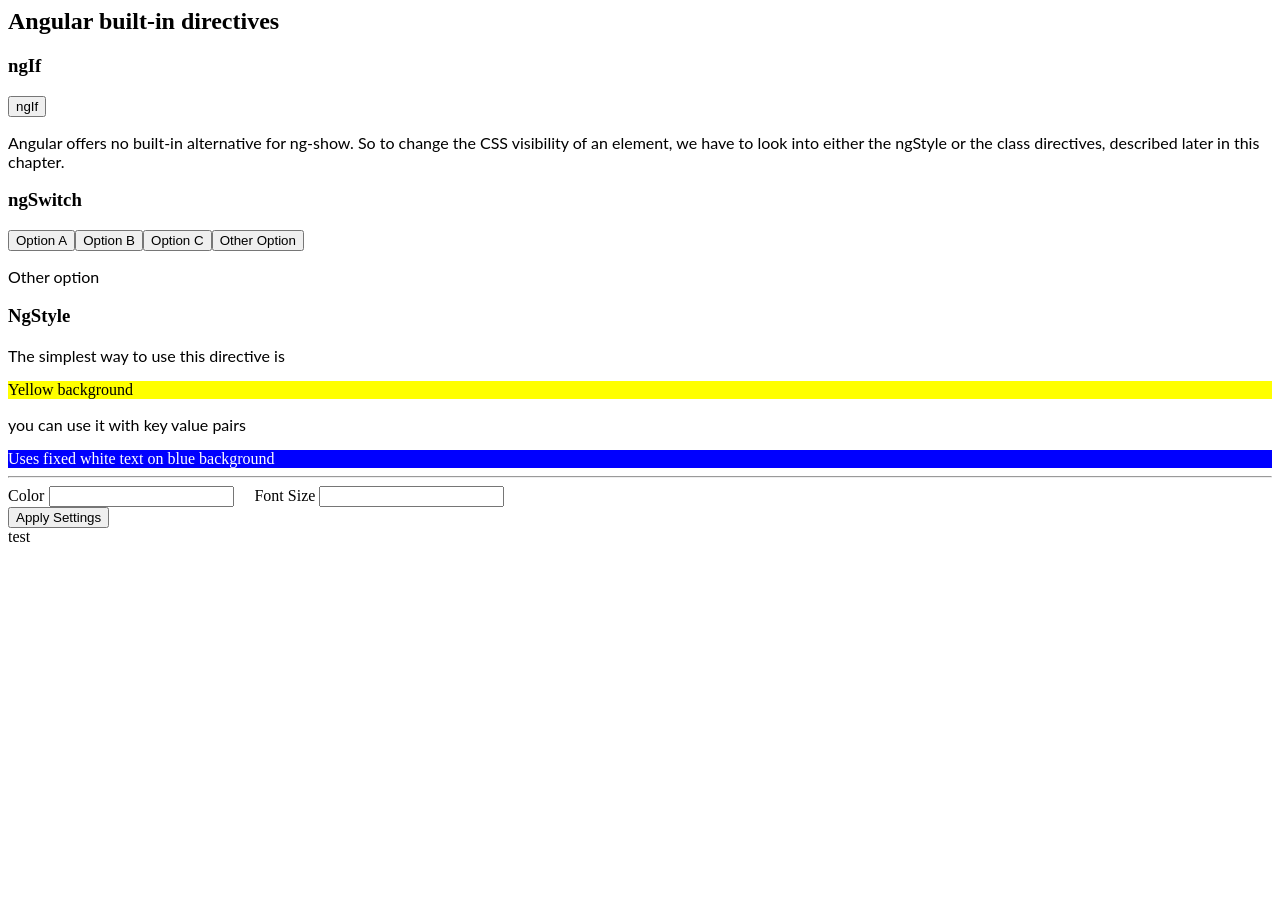
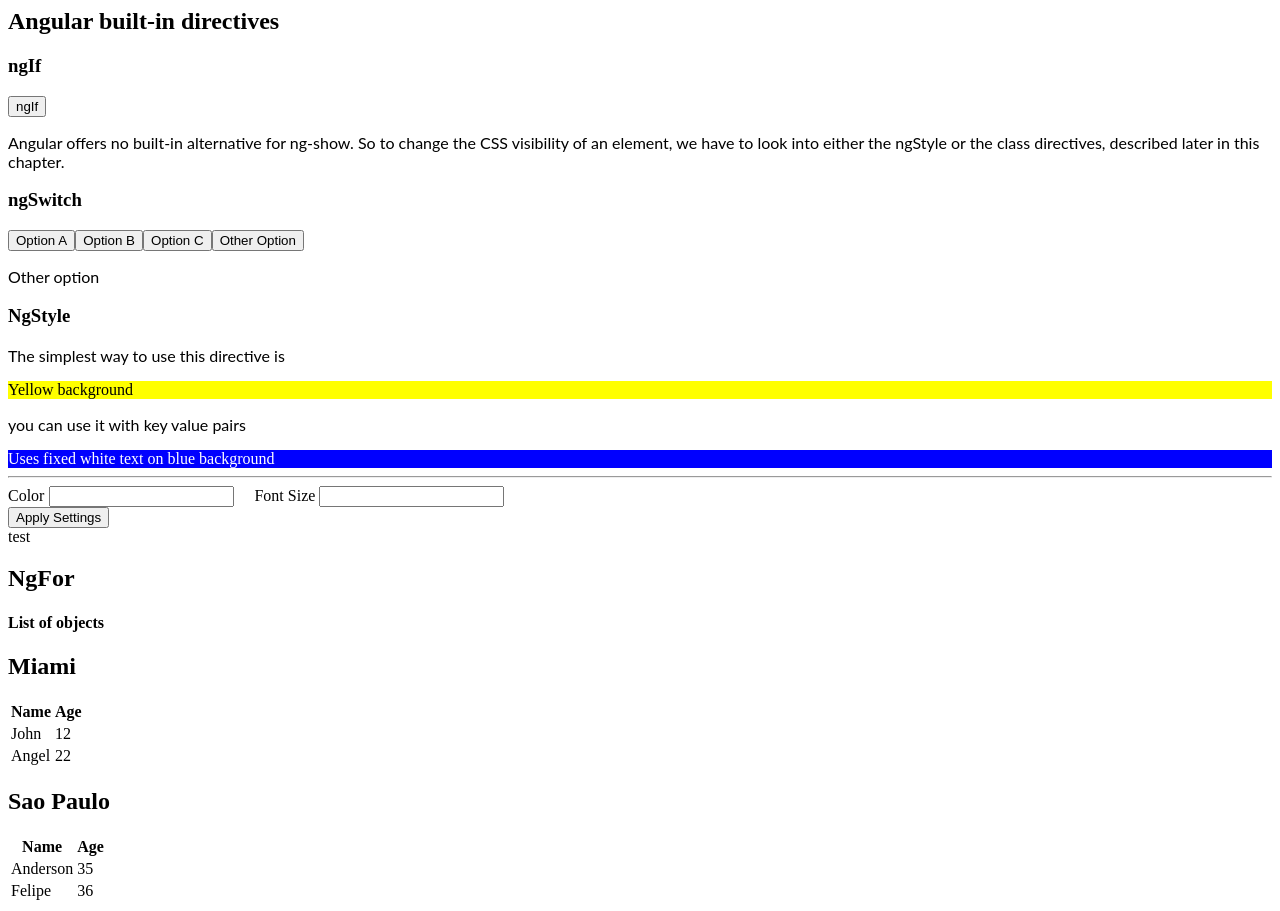
Before and after one commit to galicians/angular-built-in-directives, an Angular app: page / in a window 1280 px wide. Before the commit the page ends 800 px from the top, so only its background shows below. Built offline with nearby package versions, Linux system fonts and the light colour scheme.

Commit message:
2 files modified

```diff
--- a/src/app/app.component.html
+++ b/src/app/app.component.html
@@ -41,3 +41,24 @@ Notice that in the ng-style specification we have single quotes around backgroun
     test
     </span>
   </div>
+
+<h2>NgFor</h2>
+<!-- {{peopleByCity | json}} -->
+
+<h4>List of objects</h4>
+
+<div *ngFor="let item of peopleByCity">
+  <h2> {{ item.city }}</h2>
+<table>
+  <thead>
+    <tr>
+      <th>Name</th>
+      <th>Age</th>
+      </tr>
+  </thead>
+  <tr *ngFor="let p of item.people">
+    <td>{{ p.name}}</td>
+    <td>{{ p.age}}</td>
+  </tr>
+</table>
+</div>
--- a/src/app/app.component.ts
+++ b/src/app/app.component.ts
@@ -24,4 +24,23 @@ export class AppComponent  {
     this.color = color;
     this.fontSize = fontSize;
   }
+
+  //data for NgFor:
+
+  peopleByCity = [
+    {
+      city: 'Miami',
+      people: [
+        { name: 'John', age: 12 },
+        { name: 'Angel', age: 22 }
+      ]
+    },
+    {
+      city: 'Sao Paulo',
+      people: [
+        { name: 'Anderson', age: 35 },
+        { name: 'Felipe', age: 36 }
+      ]
+    }
+  ]
 }
```
